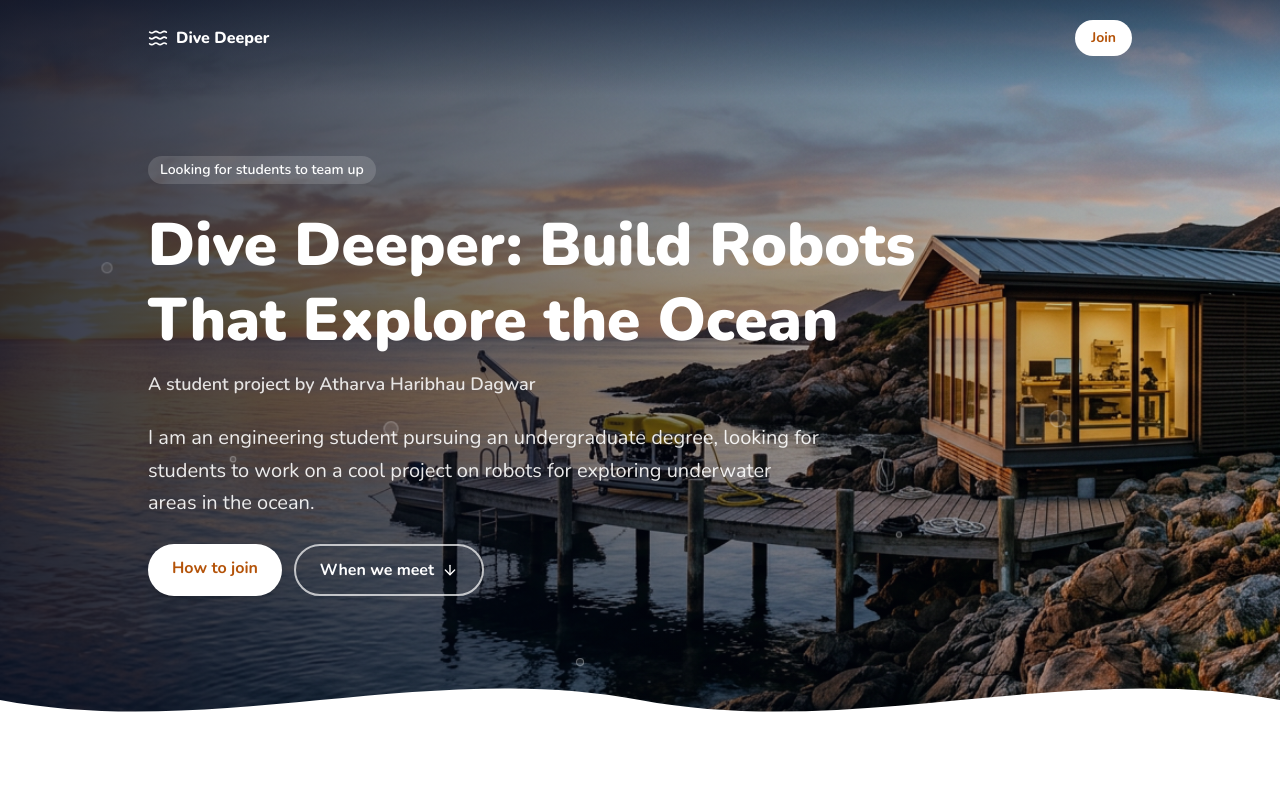
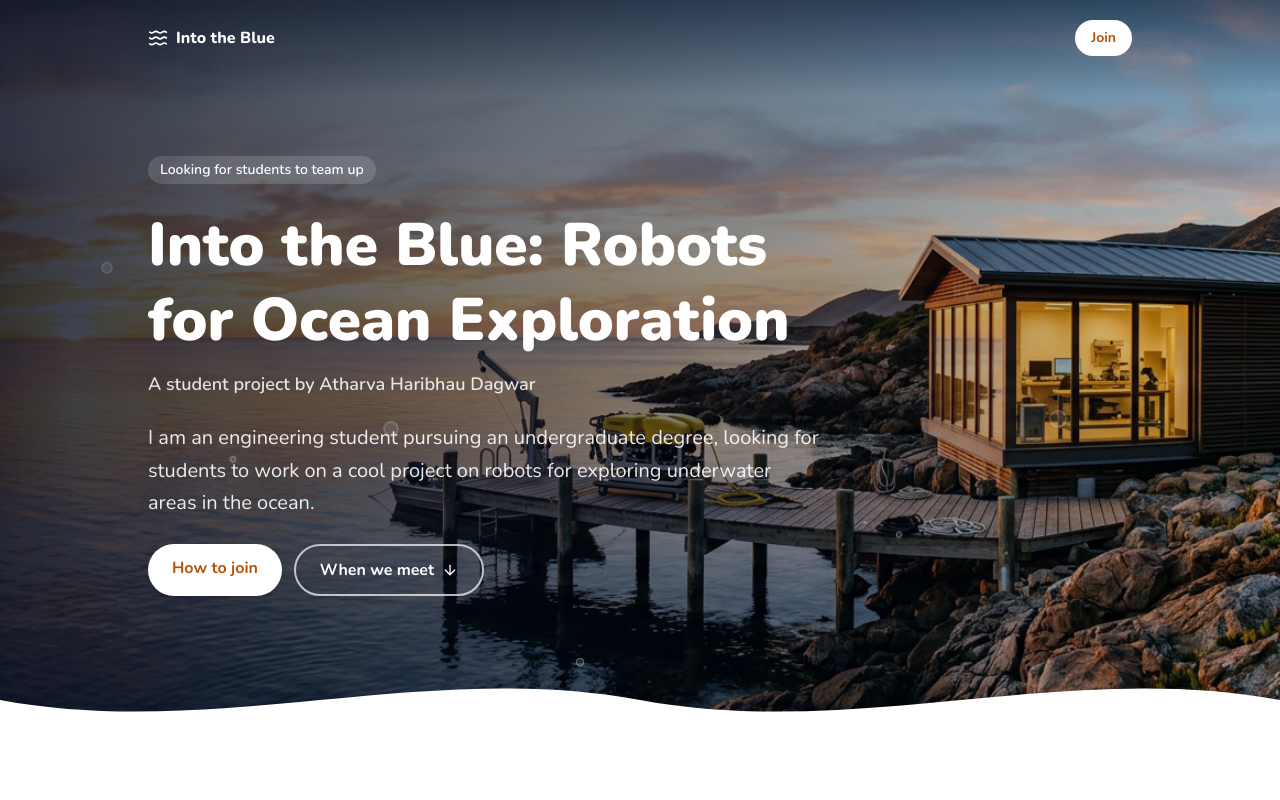
Before and after one commit to 9423893506/club-home-page-builder, a Next.js app: page / in a window 1280 px wide. Shown: the top 800 px of the page. Built offline with nearby package versions, Linux system fonts and the light colour scheme.

Commit message:
feat: update project title and description for ocean exploration robots
Updated project title and description to reflect new branding and project focus.

V0-Chat-Id: itgCQQY1lzc

```diff
--- a/app/layout.tsx
+++ b/app/layout.tsx
@@ -6,7 +6,7 @@ import './globals.css'
 const nunito = Nunito({ subsets: ['latin'], variable: '--font-nunito' })
 
 export const metadata: Metadata = {
-  title: 'Dive Deeper: Build Robots That Explore the Ocean | Atharva Haribhau Dagwar',
+  title: 'Into the Blue: Robots for Ocean Exploration | Atharva Haribhau Dagwar',
   description:
     'An engineering undergraduate looking for students to work on a project building robots that explore underwater areas of the ocean.',
   generator: 'v0.app',
--- a/lib/site.ts
+++ b/lib/site.ts
@@ -1,7 +1,7 @@
 export const site = {
   name: 'Atharva Haribhau Dagwar',
-  title: 'Dive Deeper: Build Robots That Explore the Ocean',
-  shortTitle: 'Dive Deeper',
+  title: 'Into the Blue: Robots for Ocean Exploration',
+  shortTitle: 'Into the Blue',
   whatWeDo:
     'I am an engineering student pursuing an undergraduate degree, looking for students to work on a cool project on robots for exploring underwater areas in the ocean.',
   meetingDate: '8 September 2027',
```
